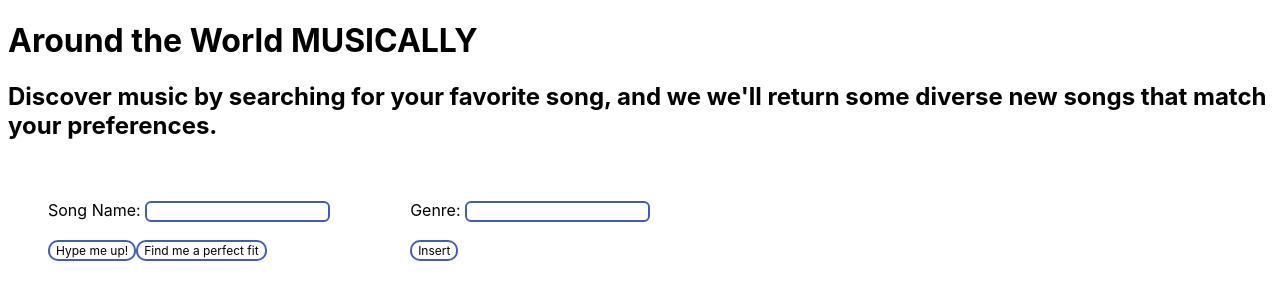
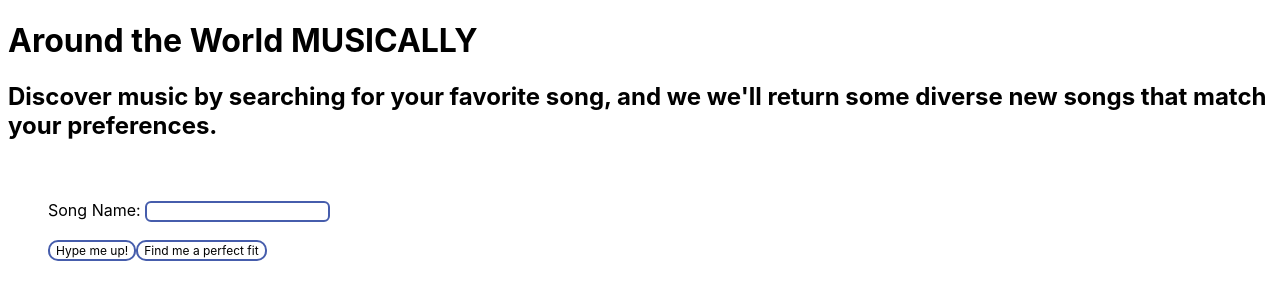
Before and after one commit to RaghavSaini01/AroundTheWorldMusicallyFrontend, a React (Create React App) app: page / in a window 1280 px wide. Shown: the top 300 px of the page. Built offline with nearby package versions, Linux system fonts and the light colour scheme; the HTML template or start-up script is replaced by a standard one.

Commit message:
Changed URLs for Axios requests

```diff
--- a/src/App.js
+++ b/src/App.js
@@ -4,7 +4,7 @@ import './App.css';
 
 function App() {
 
-  const [genreName, setGenreName] =  useState('');
+  //const [genreName, setGenreName] =  useState('');
   const [songName, setSongName] =  useState('');
   const [srutiQueriedSong, setSrutiQueriedSong] =  useState([]);
   const [rishinQueriedSong, setRishinQueriedSong] =  useState([]);
@@ -76,17 +76,6 @@ function App() {
     })}
 
     </div>
-
-    <div className="Input_Div">
-    <label id="Genre_Label"> Genre: </label>
-
-    <input type="text" name="artistName"/>
-
-    <br></br>
-    <br></br>
-
-    <button id="Submit_Artist_Name"> Insert</button>
-    </div>
   </div>
   );
 }
```
